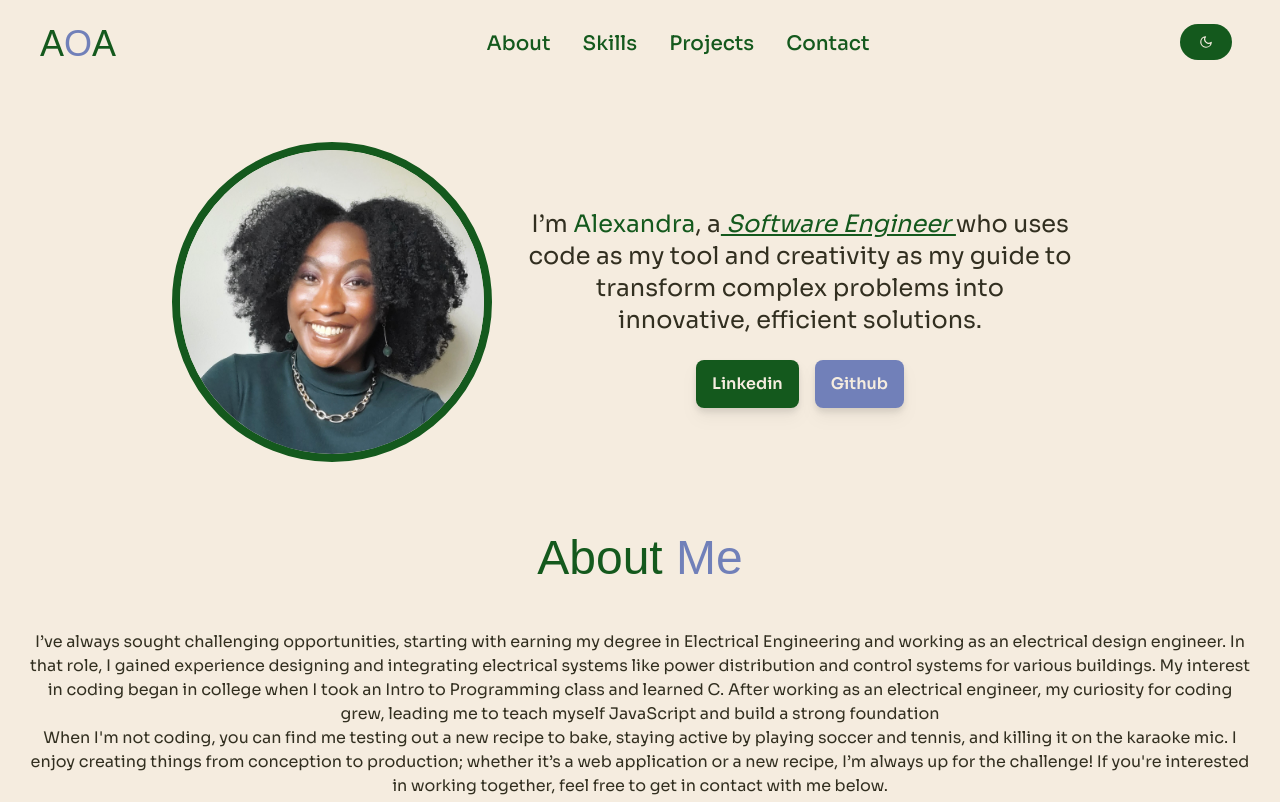
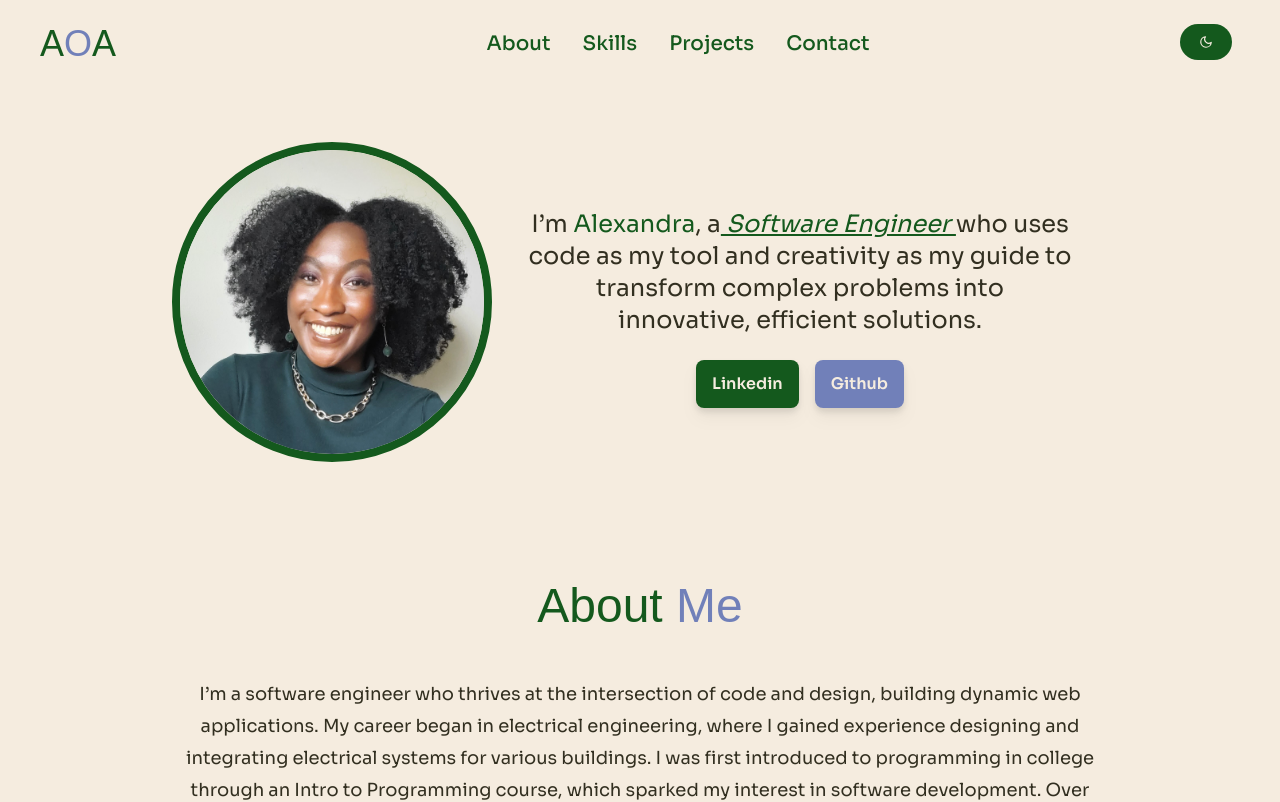
Before and after one commit to AOA19/swe-portfolio-v2, a React (Vite) app: page / in a window 1280 px wide. Shown: the top 802 px of the page. Built offline with nearby package versions, Linux system fonts and the light colour scheme; a web font is replaced by a local one.

Commit message:
Updated about me paragraph

```diff
--- a/src/components/AboutMe.jsx
+++ b/src/components/AboutMe.jsx
@@ -2,18 +2,19 @@ import Header from "./Header"
 
 const AboutMe = () => {
   return (
-    <div className="mt-12">
+    <div className="mt-24">
       <section id="about">
         <Header title="About Me" />
-        <p className="text-center font-sora text-olive dark:text-linen">
-          I’ve always sought challenging opportunities, starting with earning my degree in Electrical Engineering and working as an electrical design engineer.
-          In that role, I gained experience designing and integrating electrical systems like power distribution and control systems for various buildings.
-          My interest in coding began in college when I took an Intro to Programming class and learned C. After working as an electrical engineer, my curiosity
-          for coding grew, leading me to teach myself JavaScript and build a strong foundation
+        <p className="text-center font-sora text-olive dark:text-linen text-lg min-[560px]:px-6 lg:px-36 leading-8">
+          I’m a software engineer who thrives at the intersection of code and design,
+          building dynamic web applications. My career began in electrical engineering,
+          where I gained experience designing and integrating electrical systems for various buildings.
+          I was first introduced to programming in college through an Intro to Programming course,
+          which sparked my interest in software development. Over time, that curiosity grew, leading
+          me to transition into software engineering by teaching myself JavaScript and developing the skills needed to build impactful solutions.
+          Beyond coding, I love baking, playing soccer and tennis, and killing it on the karaoke mic. Whether it’s developing a web application
+         or perfecting a recipe, I enjoy turning ideas into reality.
         </p>
-        <p className="text-center font-sora text-olive dark:text-linen">When I'm not coding, you can find me testing out a new recipe to bake, staying active by playing soccer and tennis, and killing it
-          on the karaoke mic. I enjoy creating things from conception to production; whether it’s a web application or a new recipe,
-          I’m always up for the challenge! If you're interested in working together, feel free to get in contact with me below.</p>
       </section>
     </div>
   );
```
